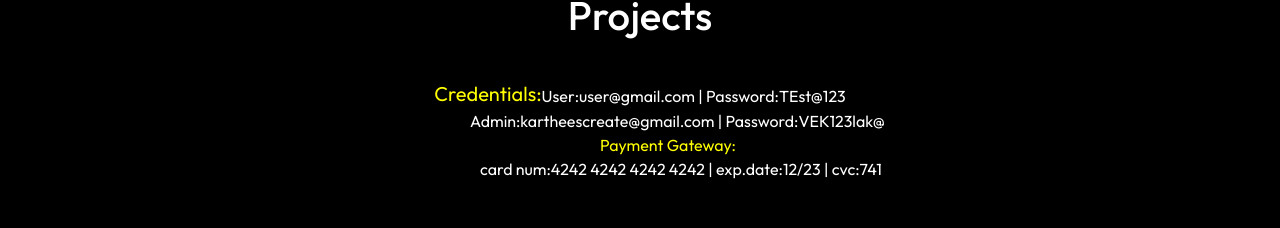
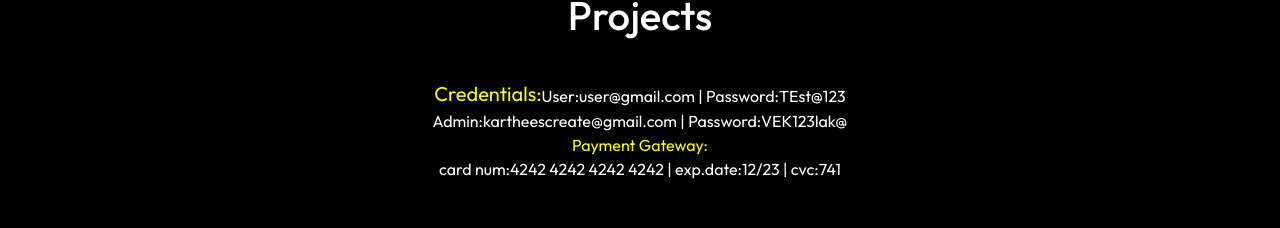
Before and after one commit to kartheeswari-E/kartheeswari-final-protfolio, a React (Create React App) app: page /project in a window 1280 px wide. Shown: the part 553-781 px from the top of the page. Built offline with nearby package versions, Linux system fonts and the light colour scheme.

Commit message:
design commit

```diff
--- a/src/App.css
+++ b/src/App.css
@@ -673,13 +673,19 @@
         }
         .admin{
             color: #fff;
-            margin-left: 470px;
+            /* margin-left: 470px; */
         }
         .stripe{
             color: yellow;
-            margin-left: 600px;
+            /* margin-left: 600px; */
         }
         .yes{
             color: white;
-            margin-left: 480px;
+            /* margin-left: 480px; */
         }
+        .cec{
+            display: flex;
+            flex-direction: column;
+            align-items: center;
+            justify-content: center;
+        }
--- a/src/Component/Project.js
+++ b/src/Component/Project.js
@@ -18,7 +18,7 @@
     </div>
   <div className='work-container'>
     <h1 className='project-heading'>Projects</h1>
-
+<div className='cec'>
     <div className='credentials'>
       <div className='h-e'>Credentials:</div>
       <div className='user'>User:user@gmail.com | Password:TEst@123 </div>
@@ -26,7 +26,7 @@
       <div className='admin'>Admin:kartheescreate@gmail.com | Password:VEK123lak@ </div>
       <div className='stripe'>Payment Gateway:</div>
       <div className='yes'>card num:4242 4242 4242 4242 | exp.date:12/23 | cvc:741 </div>
-    <div className='full'><span>F</span>ull <span>S</span>tack <span>P</span>rojects</div>
+   </div> <div className='full'><span>F</span>ull <span>S</span>tack <span>P</span>rojects</div>
       <div className='project-container'>
 
         <div className='projects-card'>
```
